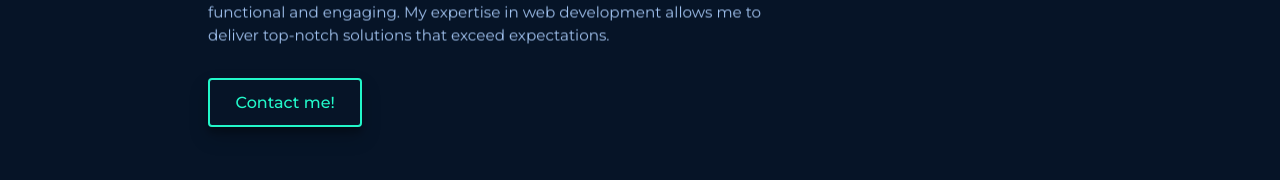
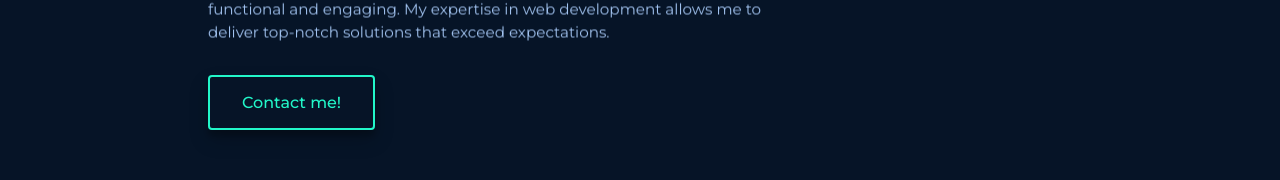
Before and after one commit to kevinsauvage/next-portfolio, a Next.js app: page / in a window 1280 px wide. Shown: the part 500-680 px from the top of the page. Built offline with nearby package versions, Linux system fonts and the light colour scheme.

Commit message:
change button padding

```diff
--- a/src/component/Button/Button.module.scss
+++ b/src/component/Button/Button.module.scss
@@ -4,7 +4,7 @@
   width: fit-content;
   align-items: center;
   justify-content: center;
-  padding: 0.8rem 1.6rem;
+  padding: 1rem 2rem;
   border: none;
   border: 2px solid var(--primary);
   border-radius: $radius_3;
```
